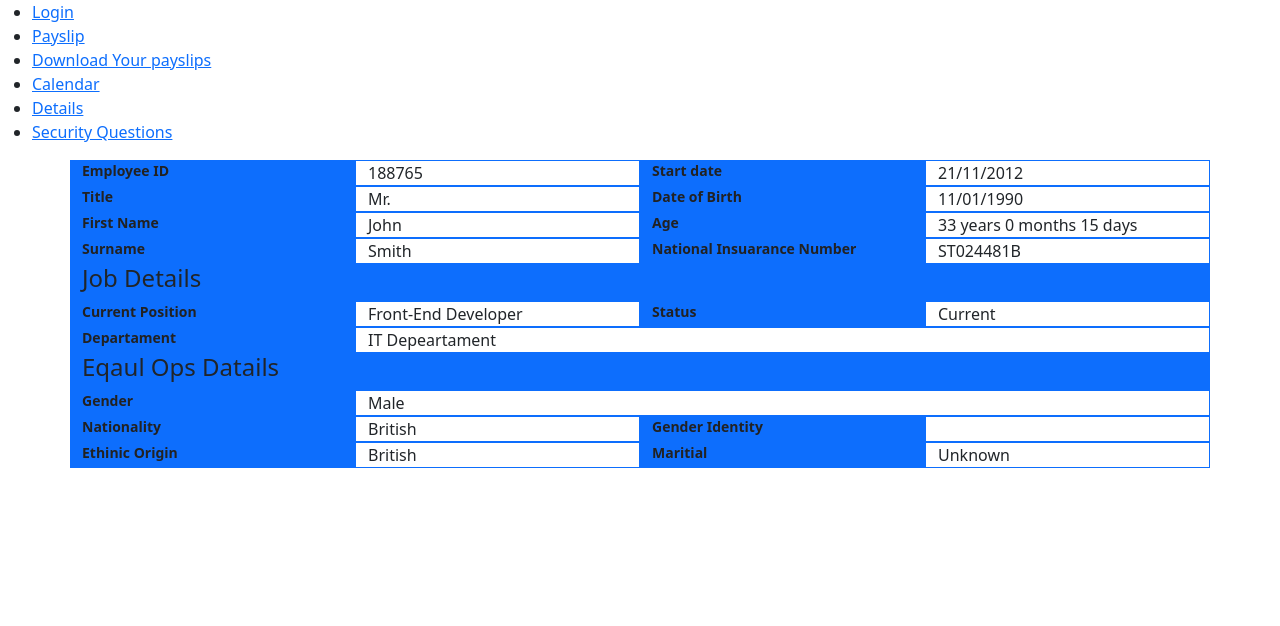
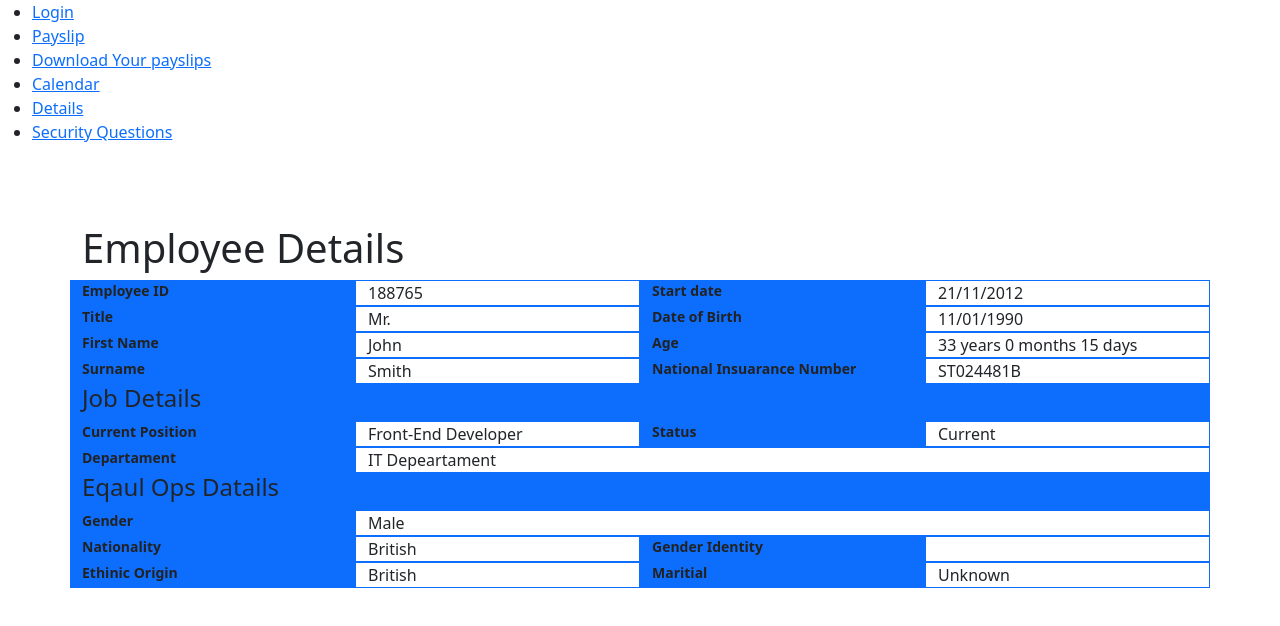
Before and after one commit to KaloyanBobev/payslip-app, a React (Create React App) app: page /details in a window 1280 px wide. Shown: the top 626 px of the page. Built offline with nearby package versions, Linux system fonts and the light colour scheme.

Commit message:
Update Details.js

```diff
--- a/src/pages/Details.js
+++ b/src/pages/Details.js
@@ -2,7 +2,8 @@ import React from "react";
 
 export default function Details() {
   return (
-    <div className="container">
+    <div className="container center-block">
+      <h1>Employee Details</h1>
       <div className="row">
         <label className="col-md-3 bg-primary">Employee ID</label>
         <div className="col-md-3 border border-primary text-right"> 188765</div>
```
